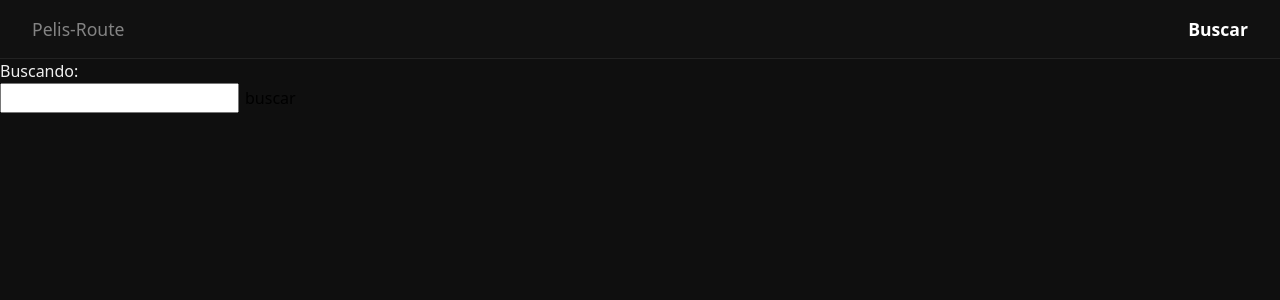
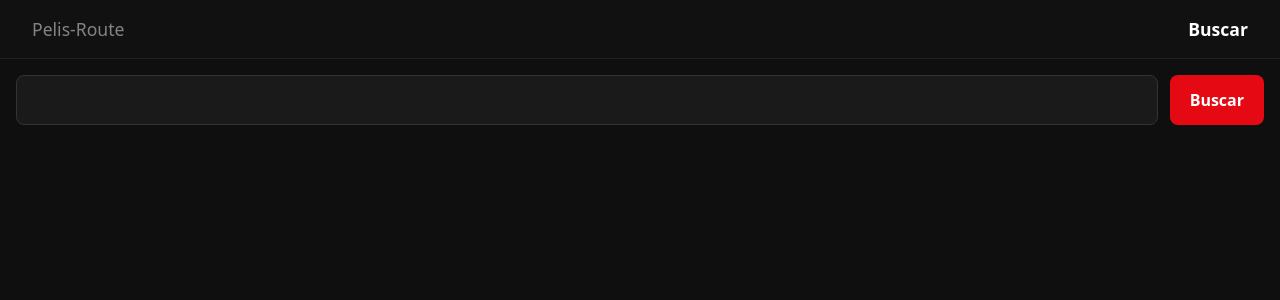
Before and after one commit to Marcus-dev-31/cine-app, a React (Vite) app: page /buscar in a window 1280 px wide. Shown: the top 300 px of the page. Built offline with nearby package versions, Linux system fonts and the light colour scheme.

Commit message:
feat: css search y notfound completos

```diff
--- a/src/pages/MovieDetail.jsx
+++ b/src/pages/MovieDetail.jsx
@@ -39,7 +39,7 @@ export const MovieDetail = () => {
         <div className={styles.info}>
           <h3 className={styles.title}>{date.title}</h3>
           <p className={styles.genres}>{date.genres.map((id) => id.name).join(", ")}</p>
-          <p className={styles.meta}>⭐{date.vote_average}</p>
+          <p className={styles.meta}>⭐{Number(date.vote_average).toFixed(1)}</p>
           <p className={styles.meta}>{date.release_date}</p>
           <p className={styles.overview}>{date.overview}</p>
         </div>
--- a/src/pages/NotFound.jsx
+++ b/src/pages/NotFound.jsx
@@ -1,10 +1,14 @@
-import { Link } from "react-router-dom"
+import { Link } from "react-router-dom";
+import styles from "./NotFound.module.css";
 
 export const NotFound = () => {
   return (
-    <div>
-      <h3>Página no encontrada</h3>
-      <Link to="/">Volver a Inicio</Link>
+    <div className={styles.container}>
+      <h3 className={styles.title}>Página no encontrada</h3>
+      <Link
+        to="/"
+        className={styles.link}
+      >Volver a Inicio</Link>
     </div>
 
   )
--- /dev/null
+++ b/src/pages/NotFound.module.css
@@ -0,0 +1,29 @@
+.container {
+  display: flex;
+  flex-direction: column;
+  align-items: center;
+  justify-content: center;
+  min-height: 60vh;
+  gap: 1rem;
+  text-align: center;
+  padding: 2rem;
+}
+
+.title {
+  font-size: 2rem;
+  font-weight: 700;
+  color: #f0f0f0;
+}
+
+.link {
+  padding: 0.75rem 1.5rem;
+  background-color: #e50914;
+  color: #fff;
+  border-radius: 8px;
+  font-weight: 600;
+  transition: background-color 0.2s ease;
+}
+
+.link:hover {
+  background-color: #b0060f;
+}
--- a/src/pages/Search.jsx
+++ b/src/pages/Search.jsx
@@ -1,6 +1,7 @@
 import { useState, useEffect } from "react";
 import { useNavigate, useLocation } from "react-router-dom";
 import { MovieCard } from "../components/MovieCard";
+import styles from "./Search.module.css";
 
 export const Search = () => {
   const [inputValue, setInputValue] = useState("");
@@ -41,15 +42,27 @@ export const Search = () => {
   }, [query]);
 
   return (
-    <div>
-      <p>Buscando: {query}</p>
-      <input type="text" onChange={handleText} value={inputValue} />
-      <button onClick={handleSearch}>buscar</button>
+    <div className={styles.container}>
+
+      <div className={styles.searchBar}>
+        <input
+          type="text"
+          onChange={handleText}
+          value={inputValue}
+          className={styles.input}
+          onKeyDown={(e) => e.key === "Enter" && handleSearch()}
+        />
+        <button
+          onClick={handleSearch}
+          className={styles.button}
+        >Buscar</button>
+      </div>
+
 
       {cargando && <p>Cargando...</p>}
       {error && <p>{error}</p>}
 
-      <ul>
+      <ul className={styles.grid}>
         {datos.results?.map((d) => (
           <MovieCard
             key={d.id}
--- /dev/null
+++ b/src/pages/Search.module.css
@@ -0,0 +1,57 @@
+.container {
+  padding: 1rem;
+}
+
+.searchBar {
+  display: flex;
+  gap: 0.75rem;
+  margin-bottom: 1.5rem;
+}
+
+.input {
+  flex: 1;
+  padding: 0.75rem 1rem;
+  border-radius: 8px;
+  border: 1px solid #333;
+  background-color: #1a1a1a;
+  color: #f0f0f0;
+  font-size: 1rem;
+}
+
+.input:focus {
+  outline: none;
+  border-color: #e50914;
+}
+
+.button {
+  padding: 0.75rem 1.25rem;
+  border-radius: 8px;
+  background-color: #e50914;
+  color: #fff;
+  font-size: 1rem;
+  font-weight: 600;
+  cursor: pointer;
+  transition: background-color 0.2s ease;
+}
+
+.button:hover {
+  background-color: #b0060f;
+}
+
+.grid {
+  display: grid;
+  grid-template-columns: repeat(2, 1fr);
+  gap: 1rem;
+}
+
+@media (min-width: 480px) {
+  .grid {
+    grid-template-columns: repeat(3, 1fr);
+  }
+}
+
+@media (min-width: 768px) {
+  .grid {
+    grid-template-columns: repeat(4, 1fr);
+  }
+}
```
